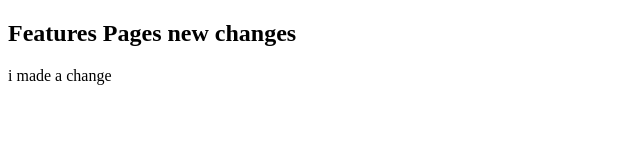
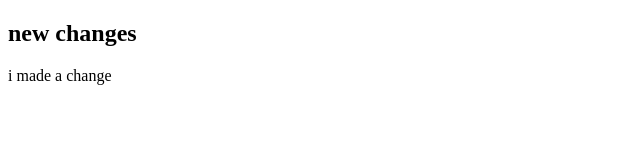
Before and after one commit to surya304/test-repo, a plain HTML site: page features.html in a window 1280 px wide. Shown: the whole page, without its empty margins (0-640 px from the left). Drawn offline with Linux system fonts and the light colour scheme.

Commit message:
Update features.html

```diff
--- a/features.html
+++ b/features.html
@@ -9,7 +9,6 @@
 
     <h2>
 
-        Features Pages
         new changes
 
     </h2>
```
